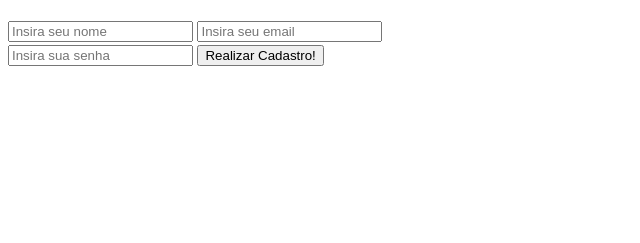
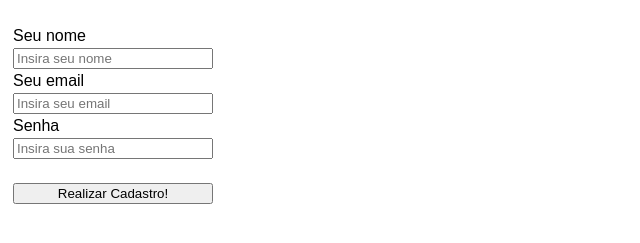
Before and after one commit to TeoNogueira/Frontend-Course-EBAC-Version-2, a plain HTML site: page Exercicio.html in a window 1280 px wide. Shown: the part 61-304 px from the top of the page, without its empty margins (0-640 px from the left). Drawn offline with Linux system fonts and the light colour scheme.

Commit message:
Correção_label_styles

```diff
--- a/Exercicio.html
+++ b/Exercicio.html
@@ -4,38 +4,27 @@
     <meta charset="UTF-8">
     <meta http-equiv="X-UA-Compatible" content="IE=edge">
     <meta name="viewport" content="width=device-width, initial-scale=1.0">
-
+    <link rel="stylesheet" href="./assets/styles/styles.css">
     <title>Document</title>
 </head>
 <body>
-    <style>
 
-        main {
-            height: 400px;
-            width: 400px;
-        }
-
-        form {
-                width: 100%;
-                height: 100%;
-               font-family: sans-serif;
-               line-height: 24px;
-
-           }
-       </style>
 <h1>FORMULÁRIO, EXERCÍCIO HTML</h1>
 <main>
     <section>
         <form action="">
 
+                <label for="nome">Seu nome</label>
+                <input type="name" id="nome" placeholder="Insira seu nome" required>
+                <label for="email">Seu email</label>
+                <input type="email" id="email" placeholder="Insira seu email" required>
 
-                <input type="name" placeholder="Insira seu nome">
-                <input type="email" placeholder="Insira seu email">
+                <label for="senha">Senha</label>
+                <input type="password"  placeholder="Insira sua senha" required>
                 <br>
-                <input type="password" placeholder="Insira sua senha">
                 <button type="submit" name="Enviar">Realizar Cadastro!</button>
 
-                <br>
+
 
 
         </form>
--- /dev/null
+++ b/assets/styles/styles.css
@@ -0,0 +1,16 @@
+main {
+    height: 400px;
+    width: 200px;
+
+}
+
+form {
+    display: flex;
+    flex-direction: column;
+        width: 100%;
+        height: 100%;
+       font-family: sans-serif;
+       line-height: 24px;
+       padding: 5px;
+
+   }
```
